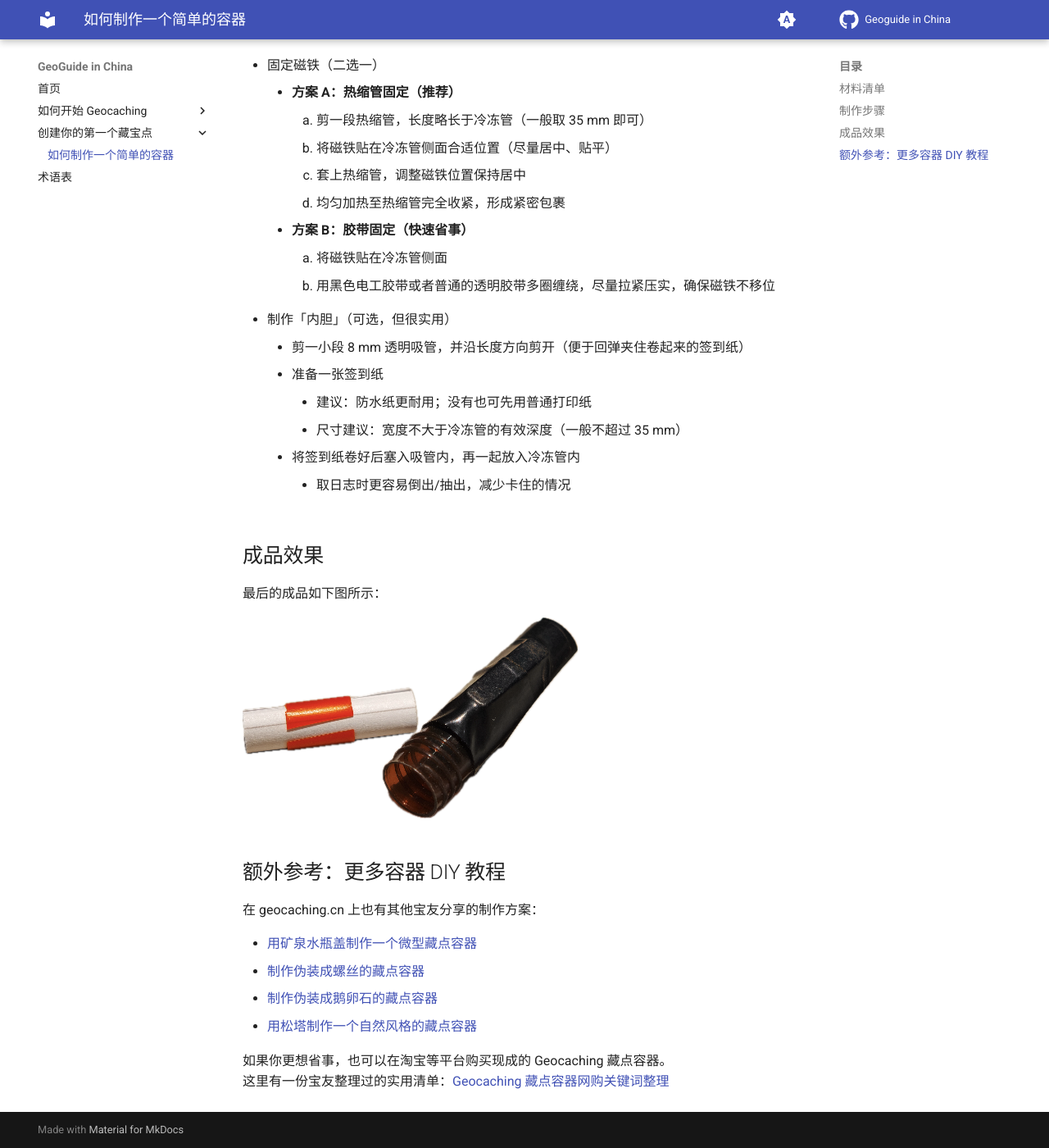
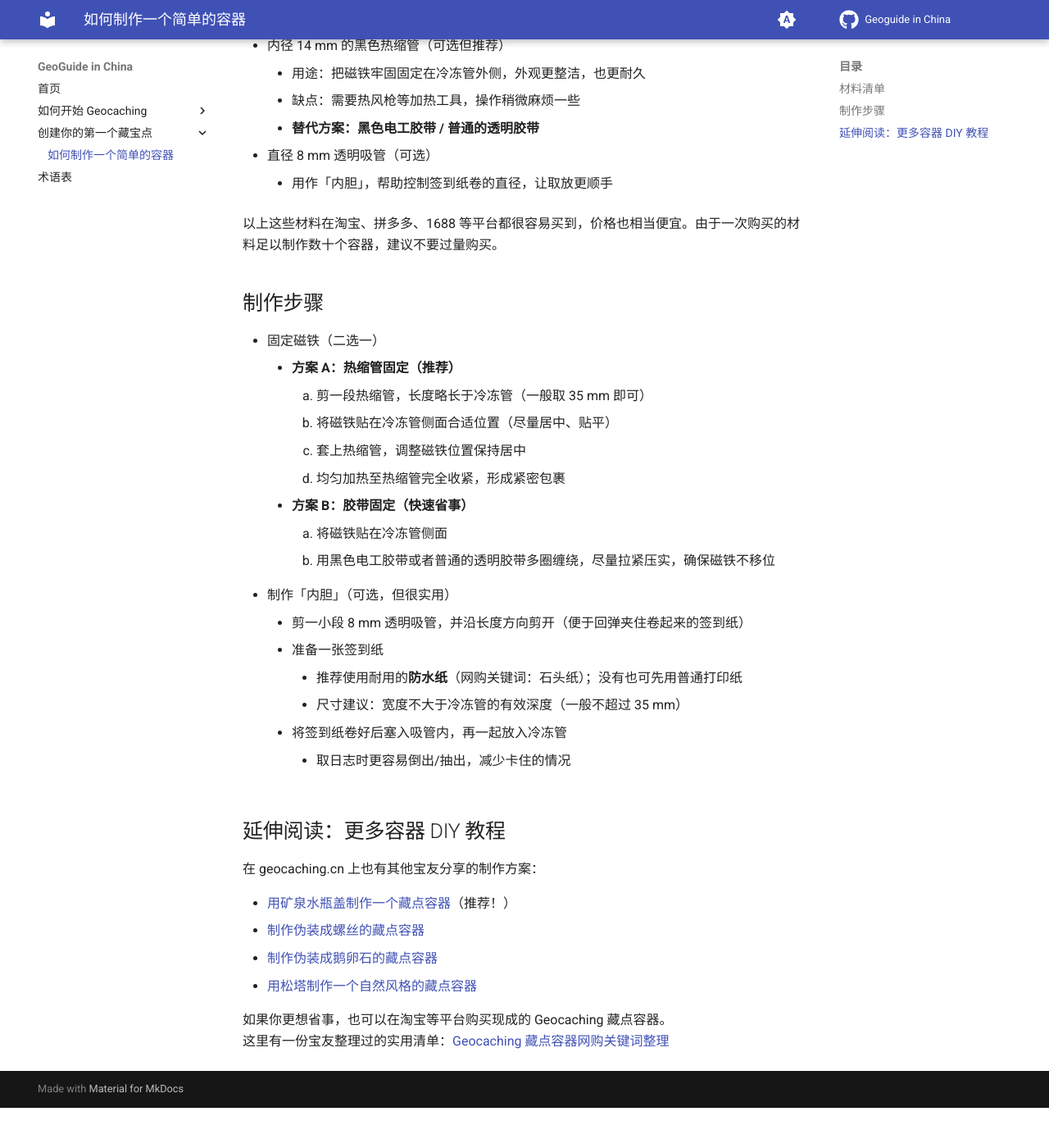
Before and after one commit to Konano/geoguide-in-china, an MkDocs documentation site: the page built from docs/hiding-a-cache/simple-container.md, in a window 1280 px wide and 1400 px high, scrolled down 941 px. Shown: the whole window at 82% size. Built offline with MkDocs 1.6.1 and Material for MkDocs 9.7.7, drawn with Linux system fonts in a browser that asks for light colours; comment, search, counter and statistics services are not loaded; after the commit the page ends 2292 px from its top, so only the background shows below that; some of the changed text lies outside the part shown.

Commit message:
小修小补

```diff
--- a/docs/hiding-a-cache/simple-container.md
+++ b/docs/hiding-a-cache/simple-container.md
@@ -6,7 +6,11 @@
 - **耐用**：能经受户外暴晒、温差与反复取放，不易损坏
 - **隐蔽**：外观低调、易于融入环境，降低被路人误拿/破坏的概率
 
-下面分享一种**成本低、体积小、适合城市环境**的「磁吸微型容器」方案。其核心的制作思路是用带垫圈的冷冻管做本体，用磁铁实现快速吸附固定。
+下面分享一种**成本低、体积小、适合城市环境**的「磁吸微型容器」经典方案。其核心的制作思路是用带垫圈的冷冻管做本体，用磁铁实现快速吸附固定。
+
+最后的成品如下图所示：
+
+![容器成品图](./imgs/container.png)
 
 ## 材料清单 { #materials }
 
@@ -25,7 +29,8 @@
 - 直径 8 mm 透明吸管（可选）
     - 用作「内胆」，帮助控制签到纸卷的直径，让取放更顺手
 
-以上这些材料在淘宝、拼多多、1688 等平台都很容易找到，价格也不贵。
+以上这些材料在淘宝、拼多多、1688 等平台都很容易买到，价格也相当便宜。由于一次购买的材料足以制作数十个容器，建议不要过量购买。
+
 
 ## 制作步骤 { #steps }
 
@@ -41,22 +46,16 @@
 - 制作「内胆」（可选，但很实用）
     - 剪一小段 8 mm 透明吸管，并沿长度方向剪开（便于回弹夹住卷起来的签到纸）
     - 准备一张签到纸
-        - 建议：防水纸更耐用；没有也可先用普通打印纸
+        - 推荐使用耐用的**防水纸**（网购关键词：石头纸）；没有也可先用普通打印纸
         - 尺寸建议：宽度不大于冷冻管的有效深度（一般不超过 35 mm）
-    - 将签到纸卷好后塞入吸管内，再一起放入冷冻管内
+    - 将签到纸卷好后塞入吸管内，再一起放入冷冻管
         - 取日志时更容易倒出/抽出，减少卡住的情况
 
-## 成品效果 { #final-result }
-
-最后的成品如下图所示：
-
-![容器成品图](./imgs/container.png)
-
-## 额外参考：更多容器 DIY 教程 { #more-diy }
+## 延伸阅读：更多容器 DIY 教程 { #more-diy }
 
 在 geocaching.cn 上也有其他宝友分享的制作方案：
 
-- [用矿泉水瓶盖制作一个微型藏点容器](https://geocaching.cn/2020/01/make-a-micro-container-with-bottle-caps/)
+- [用矿泉水瓶盖制作一个藏点容器](https://geocaching.cn/2020/01/make-a-micro-container-with-bottle-caps/)（推荐！）
 - [制作伪装成螺丝的藏点容器](https://geocaching.cn/2023/06/screw-cache-diy-tutorial/)
 - [制作伪装成鹅卵石的藏点容器](https://geocaching.cn/2017/12/fake-rock-container-diy-by-lc1111/)
 - [用松塔制作一个自然风格的藏点容器](https://geocaching.cn/2017/12/conifer-cone-container-diy-by-lc1111/)
```
